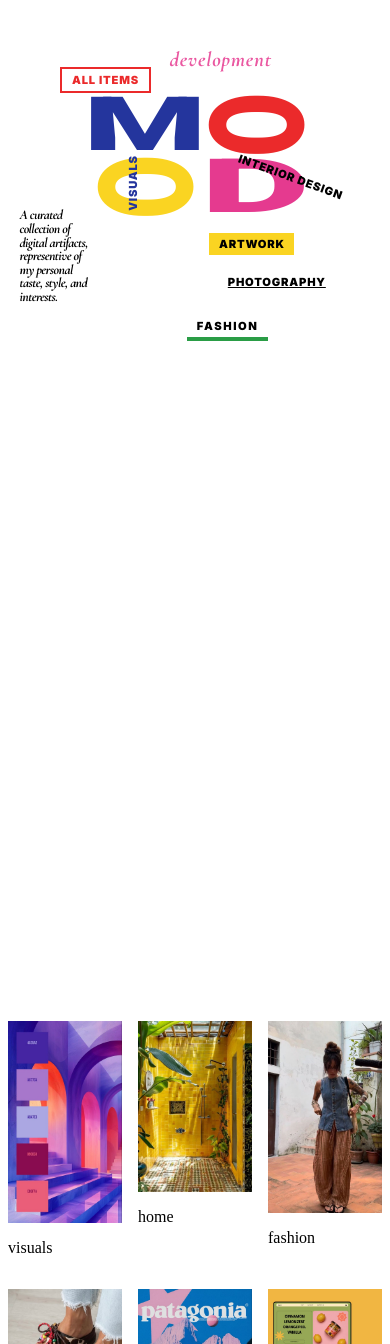
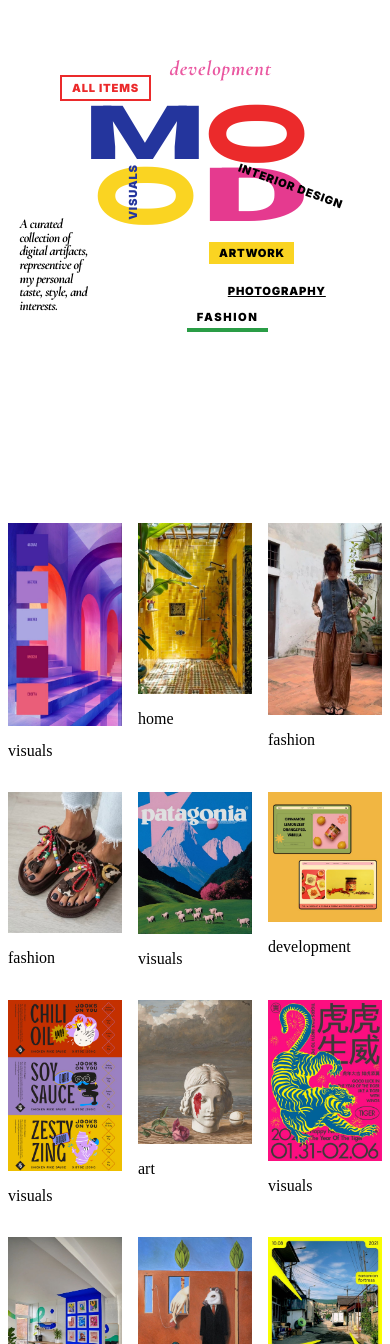
Before and after one commit to aliciabuelow/moodboard, a React (Vite) app: page / in a window 390 px wide. Shown: the top 1344 px of the page. Built offline with nearby package versions, Linux system fonts and the light colour scheme.

Commit message:
Adjust responsive spacing

```diff
--- a/src/styles/Categories.css
+++ b/src/styles/Categories.css
@@ -66,7 +66,7 @@
 }
 
 .cat-fashion {
-    top: 105%;
+    top: 99%;
     right: 25%;
     letter-spacing: 0.1rem;
     border-bottom: 0.25rem solid #2A9D46;
--- a/src/styles/Collage.css
+++ b/src/styles/Collage.css
@@ -1,5 +1,5 @@
 .grid-container {
-    margin-top: 20vh;
+    margin-top: 15vh;
     display: grid;
     grid-template-columns: repeat(3, 1fr);
     gap: 1rem;
@@ -10,3 +10,9 @@ img {
     width: 100%;
     height: auto;
 }
+
+@media (max-width: 600px) {
+    .grid-container {
+        margin-top: 10vh;
+    }
+}
--- a/src/styles/Hero.css
+++ b/src/styles/Hero.css
@@ -1,10 +1,11 @@
 .Hero {
-    min-height: 100vh;
+    min-height: 70vh;
 }
 
 .hero-wrapper {
     position: relative;
     margin: 0 auto;
+    margin-top: 2vh;
     width: min(75vw, 1120px);
 }
 
@@ -73,7 +74,7 @@ h2 {
 
 @media (max-width: 600px) {
     .Hero {
-        height: 100vh;
+        min-height: 50vh;
     }
 
     .letter-one {
```
